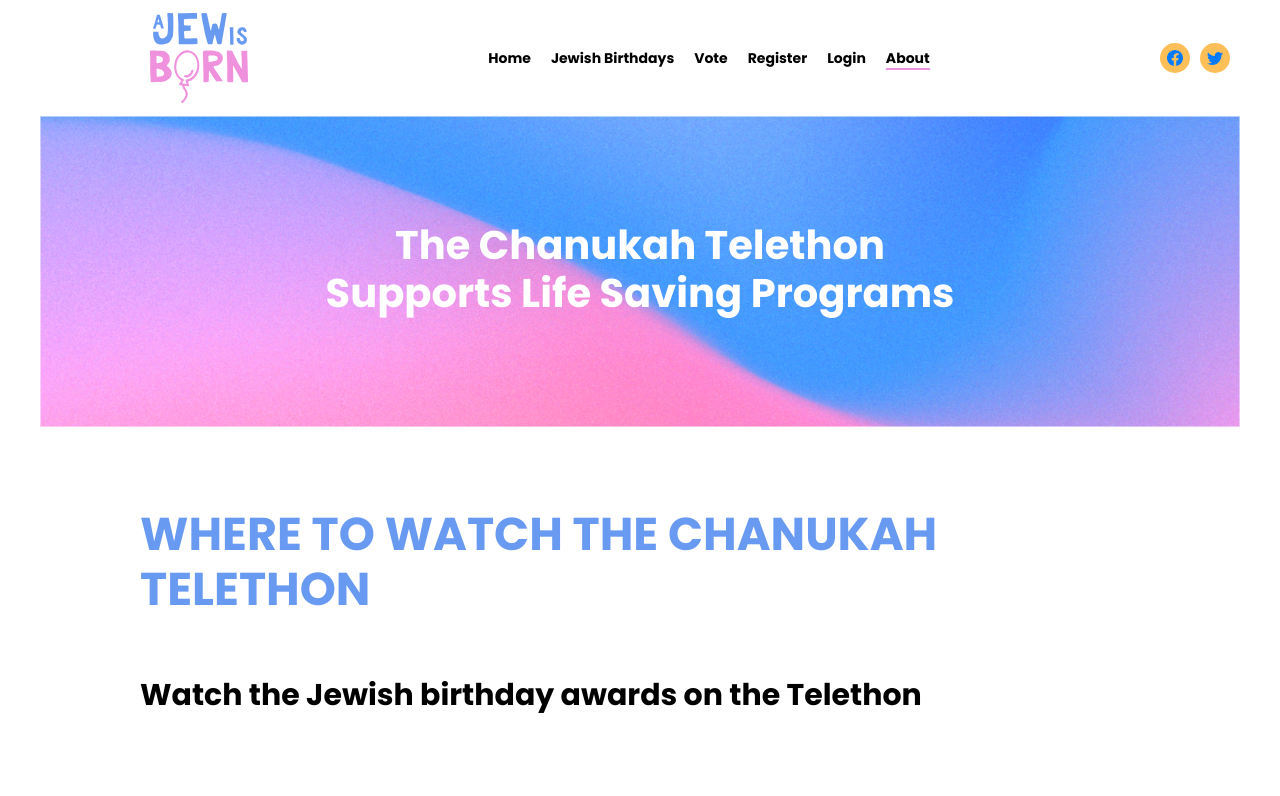
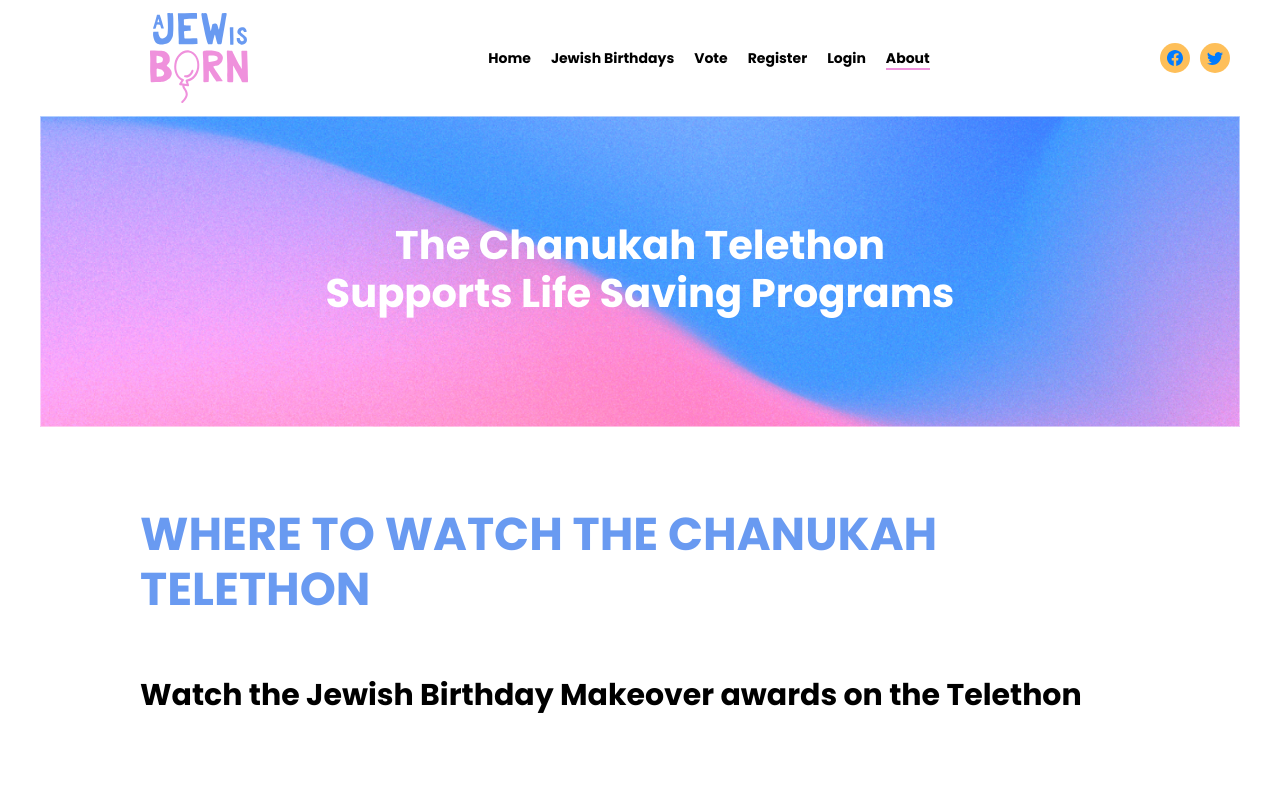
Before and after one commit to ezhouz/videoproject, a Vue app in the folder frontend/: page /about in a window 1280 px wide. Shown: the top 796 px of the page. Built offline with nearby package versions, Linux system fonts and the light colour scheme; what vue-mq would draw is missing.

Commit message:
updated the title of the pages

```diff
--- a/frontend/public/index.html
+++ b/frontend/public/index.html
@@ -5,7 +5,7 @@
     <meta http-equiv="X-UA-Compatible" content="IE=edge">
     <meta name="viewport" content="width=device-width,initial-scale=1.0">
     <link rel="icon" href="<%= BASE_URL %>favicon.ico">
-    <title>Jewish Birthday Giveaway</title>
+    <title>Jewish Birthday Makeover</title>
   </head>
   <body>
     <noscript>
--- a/frontend/src/views/About.vue
+++ b/frontend/src/views/About.vue
@@ -18,7 +18,7 @@
       </article>
       <div class="about-content">
         <h2>WHERE TO WATCH THE CHANUKAH TELETHON</h2>
-        <h3 class="mbt-60">Watch the Jewish birthday awards on the Telethon</h3>
+        <h3 class="mbt-60">Watch the Jewish Birthday Makeover awards on the Telethon</h3>
         <div class="two-cols-wrapper row">
           <div class="col-md-6 col-sm-12 col-xs-12 col medium">
             <h2 class="mbt-20">Live Music, Dancing Rabbis and many Surprises!</h2>
```
